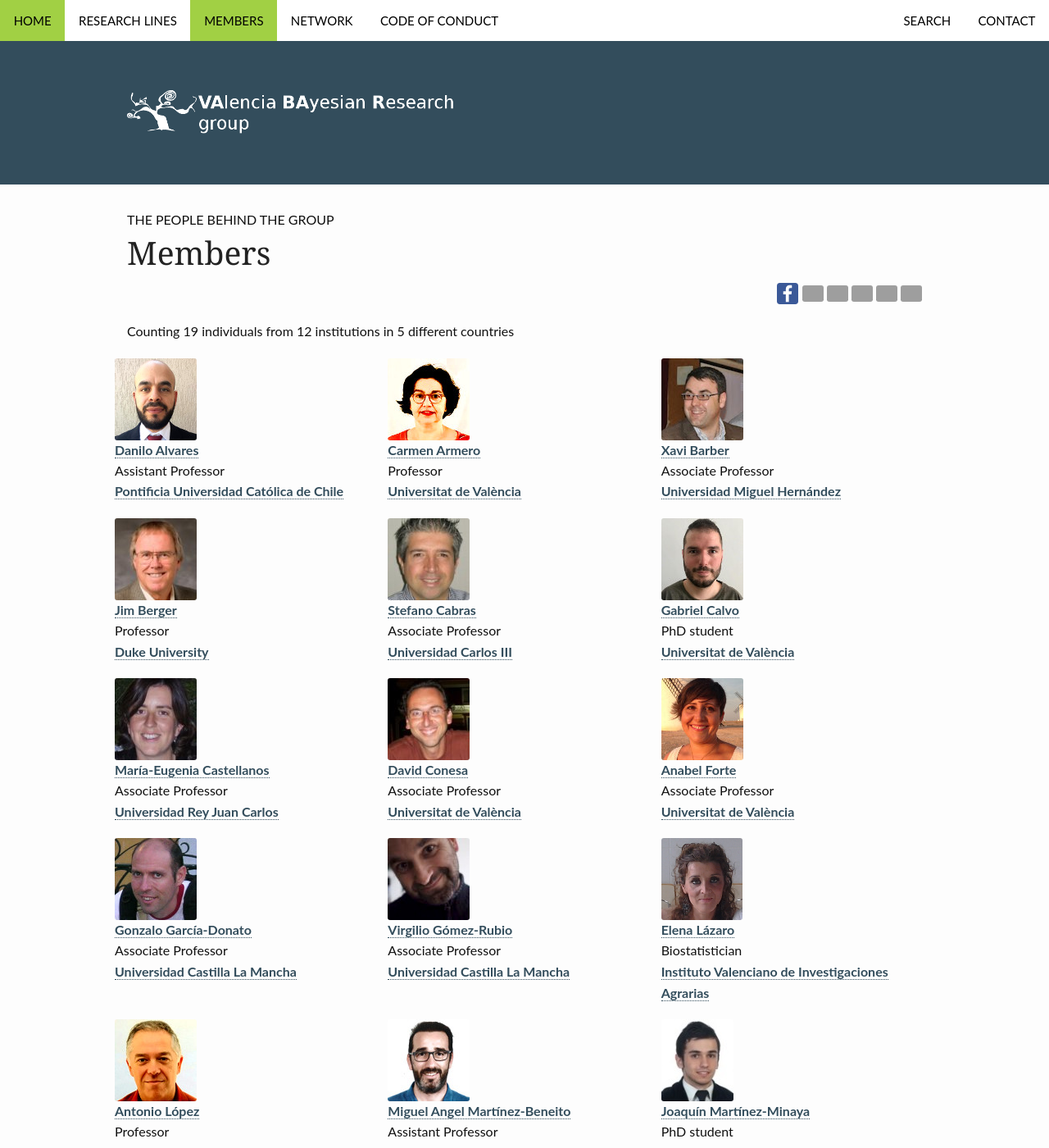
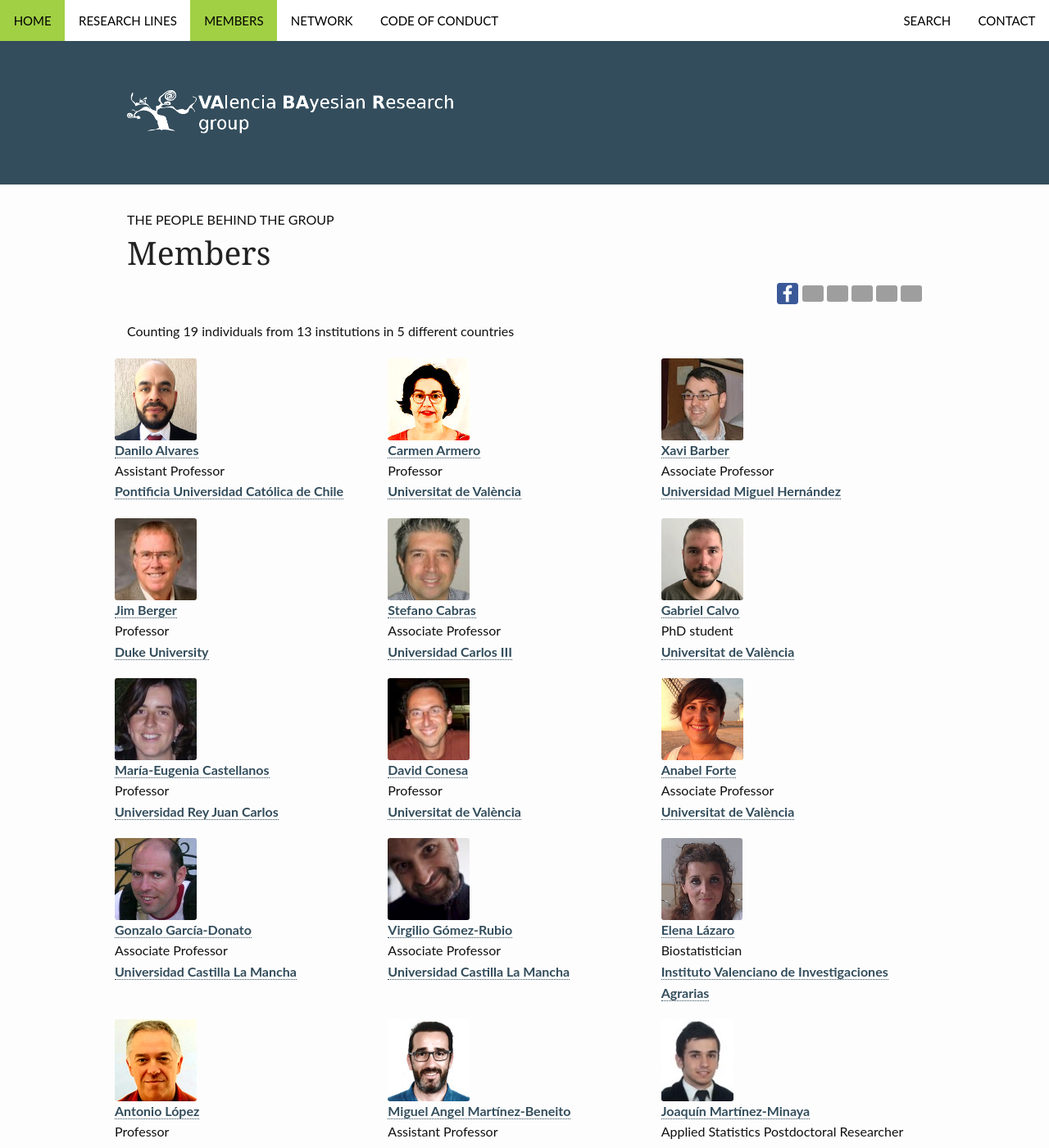
Before and after one commit to VABAR/VABAR.github.io, a Jekyll site: the page built from pages/members.md, in a window 1280 px wide and 1400 px high. Shown: the whole window at 82% size. Built offline with Jekyll 4.4.1, drawn with Linux system fonts in a browser that asks for light colours; some of the changed text lies outside the part shown.

Commit message:
Update member J Martinez

```diff
--- a/_data/members.yml
+++ b/_data/members.yml
@@ -42,13 +42,13 @@
 
 - name: María-Eugenia Castellanos
   affiliation: urjc
-  position: Associate Professor
+  position: Professor
   url: http://mecastellanos.wordpress.com
   img: meugenia.jpg
 
 - name: David Conesa
   affiliation: uveg
-  position: Associate Professor
+  position: Professor
   url: http://www.geeitema.org/conesa/
   img: david.jpg
 
@@ -89,10 +89,10 @@
   img: mamartinez.jpg
 
 - name: Joaquín Martínez-Minaya
-  affiliation: uveg
-  position: PhD student
-  url: http://www.uv.es
-  img: joaquin.jpg
+  affiliation: bcam
+  position: Applied Statistics Postdoctoral Researcher
+  url: http://www.bcamath.org/
+  img: jmartinez.jpg
 
 - name: Facundo Muñoz
   affiliation: cirad
```
Also changed, not shown: _data/institutions.yml (+8 -0 lines), images/institutions/bcam.jpg (added), images/members/jmartinez.jpg (renamed from images/members/joaquin.jpg).
